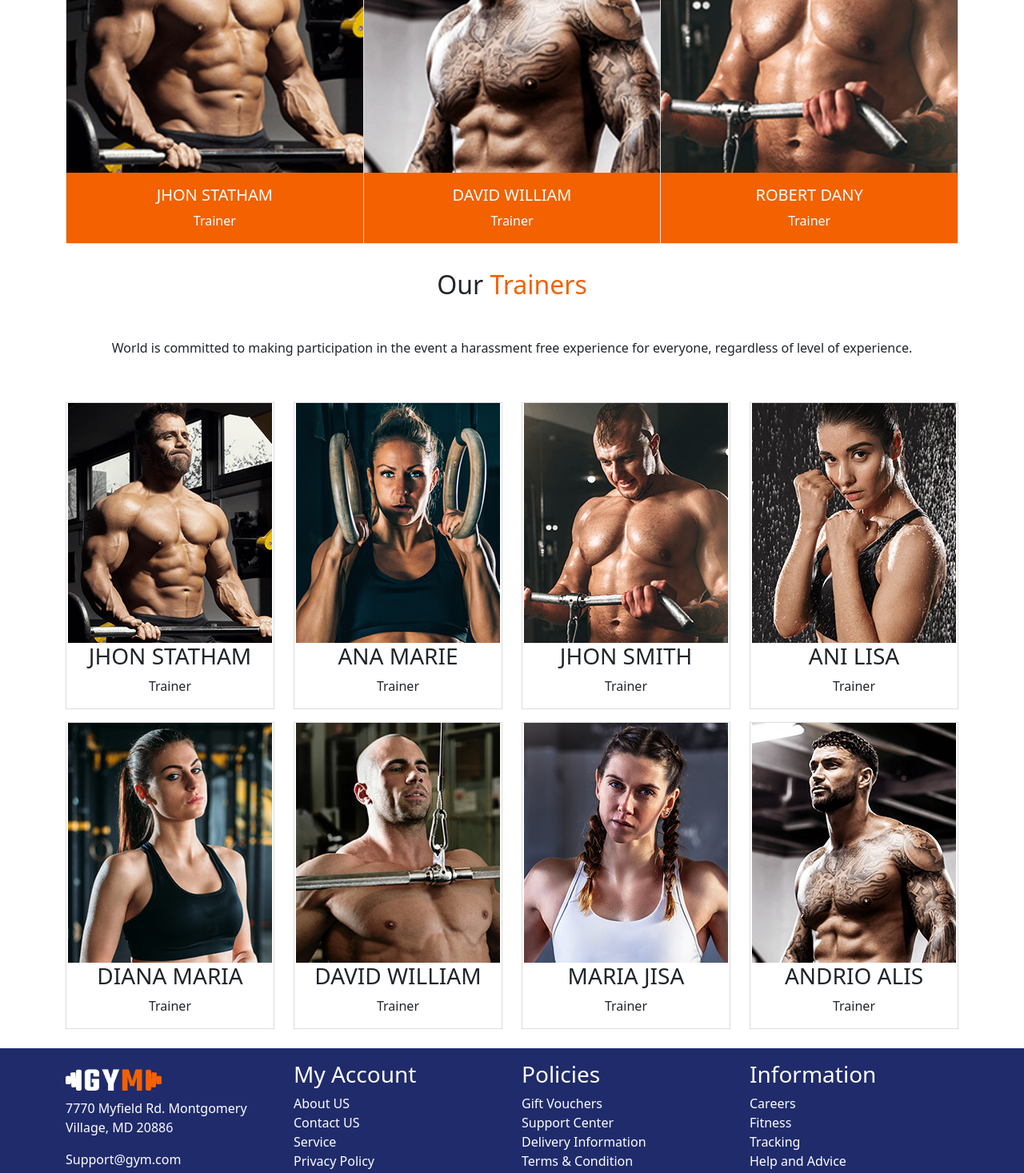
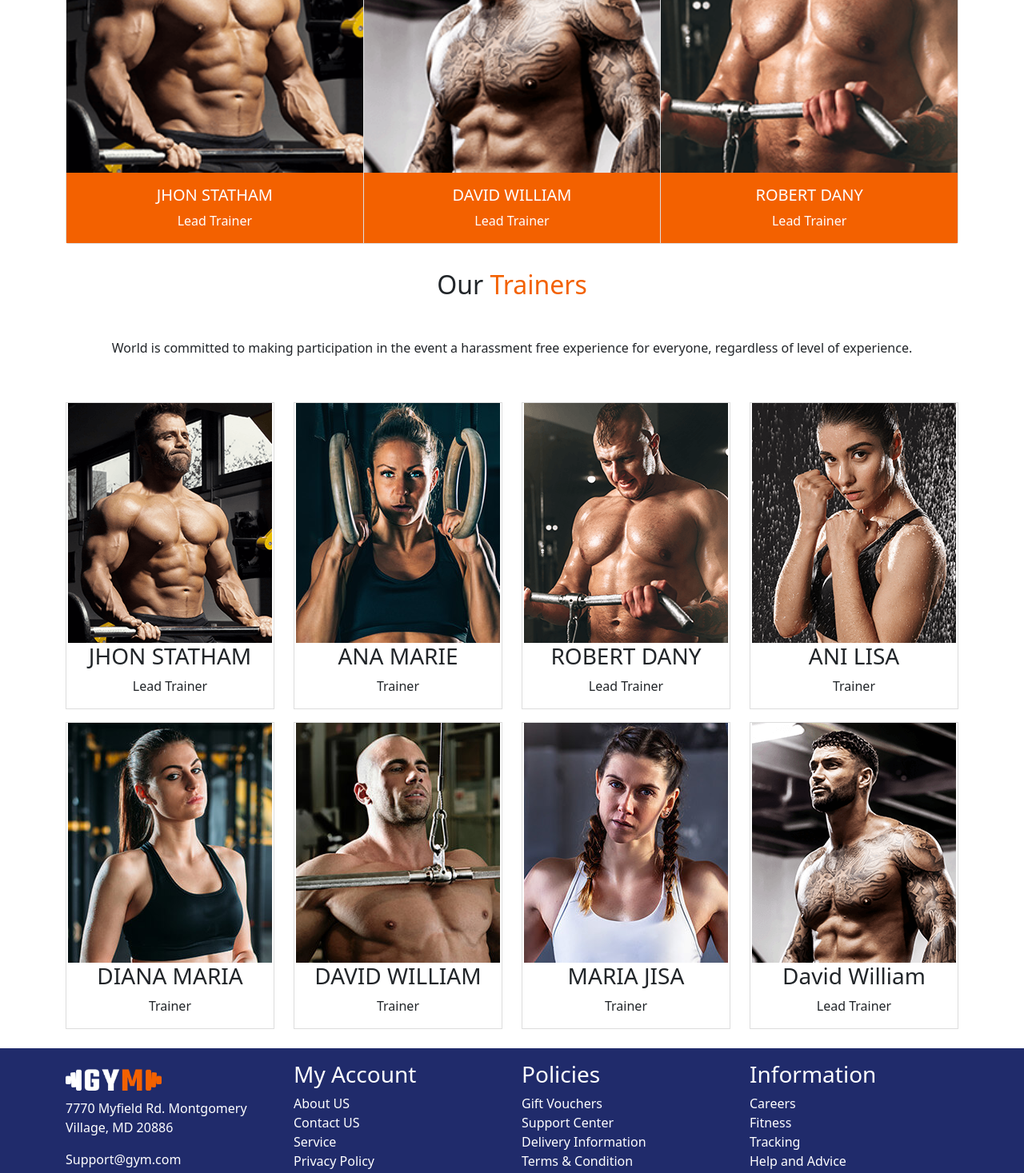
Before and after one commit to Jahid0178/GYM, a React (Create React App) app: page /trainer in a window 1280 px wide. Shown: the part 806-2273 px from the top of the page at 80% size. Built offline with nearby package versions, Linux system fonts and the light colour scheme; no server answers.

Commit message:
modify trainer component

```diff
--- a/src/components/LeadTrainer/LeadTrainer.js
+++ b/src/components/LeadTrainer/LeadTrainer.js
@@ -28,21 +28,21 @@ const LeadTrainer = () => {
             <Card.Img variant="top" src={LeadTrainer1} />
             <Card.Body className="text-white text-center">
               <Card.Title>JHON STATHAM</Card.Title>
-              <Card.Text>Trainer</Card.Text>
+              <Card.Text>Lead Trainer</Card.Text>
             </Card.Body>
           </Card>
           <Card>
             <Card.Img variant="top" src={LeadTrainer2} />
             <Card.Body className="text-white text-center">
               <Card.Title>DAVID WILLIAM</Card.Title>
-              <Card.Text>Trainer</Card.Text>
+              <Card.Text>Lead Trainer</Card.Text>
             </Card.Body>
           </Card>
           <Card>
             <Card.Img variant="top" src={LeadTrainer3} />
             <Card.Body className="text-white text-center">
               <Card.Title>ROBERT DANY</Card.Title>
-              <Card.Text>Trainer</Card.Text>
+              <Card.Text>Lead Trainer</Card.Text>
             </Card.Body>
           </Card>
         </CardGroup>
--- a/src/components/OurTrainer/OurTrainer.js
+++ b/src/components/OurTrainer/OurTrainer.js
@@ -32,7 +32,7 @@ const OurTrainer = () => {
                 </div>
                 <div>
                   <h3>JHON STATHAM</h3>
-                  <p>Trainer</p>
+                  <p>Lead Trainer</p>
                 </div>
               </div>
             </Col>
@@ -53,8 +53,8 @@ const OurTrainer = () => {
                   <img src={trainer3} alt="" />
                 </div>
                 <div>
-                  <h3>JHON SMITH</h3>
-                  <p>Trainer</p>
+                  <h3>ROBERT DANY</h3>
+                  <p>Lead Trainer</p>
                 </div>
               </div>
             </Col>
@@ -108,8 +108,8 @@ const OurTrainer = () => {
                   <img src={trainer8} alt="" />
                 </div>
                 <div>
-                  <h3>ANDRIO ALIS</h3>
-                  <p> Trainer</p>
+                  <h3>David William</h3>
+                  <p>Lead Trainer</p>
                 </div>
               </div>
             </Col>
```
